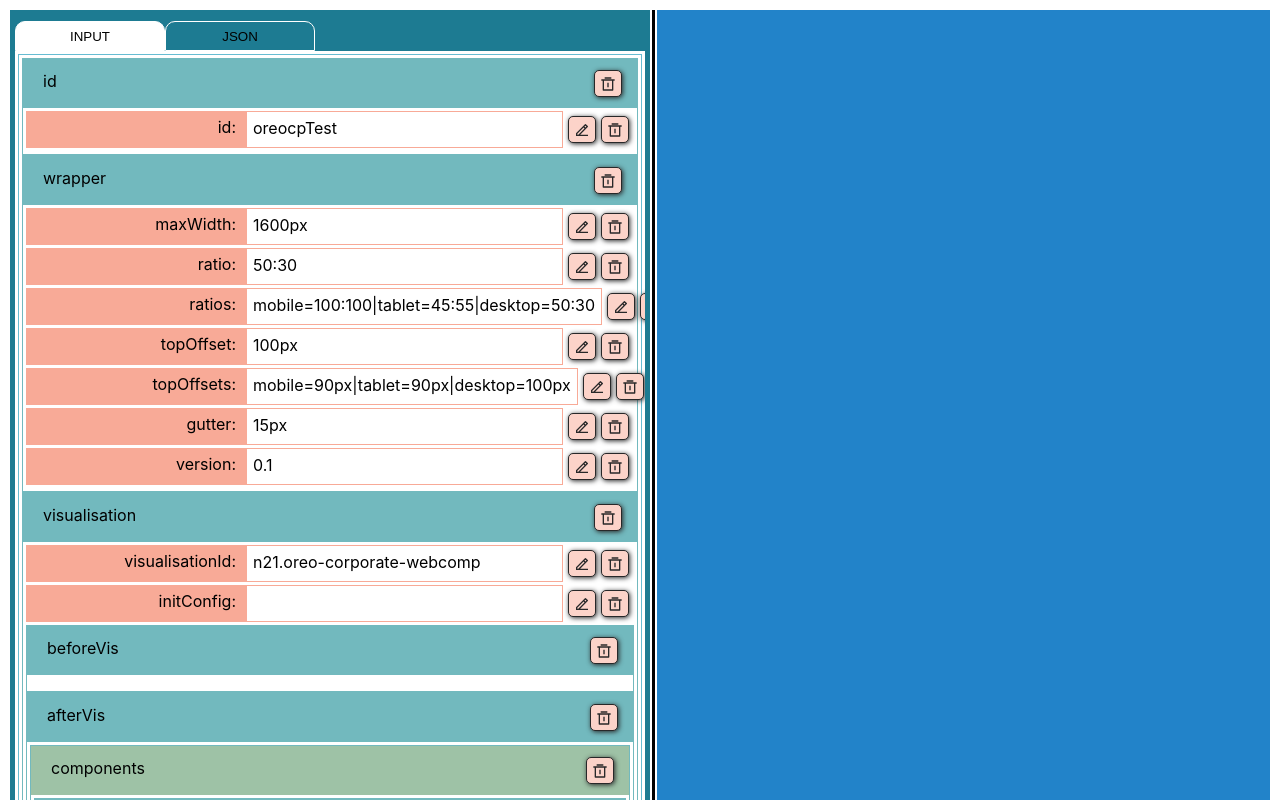
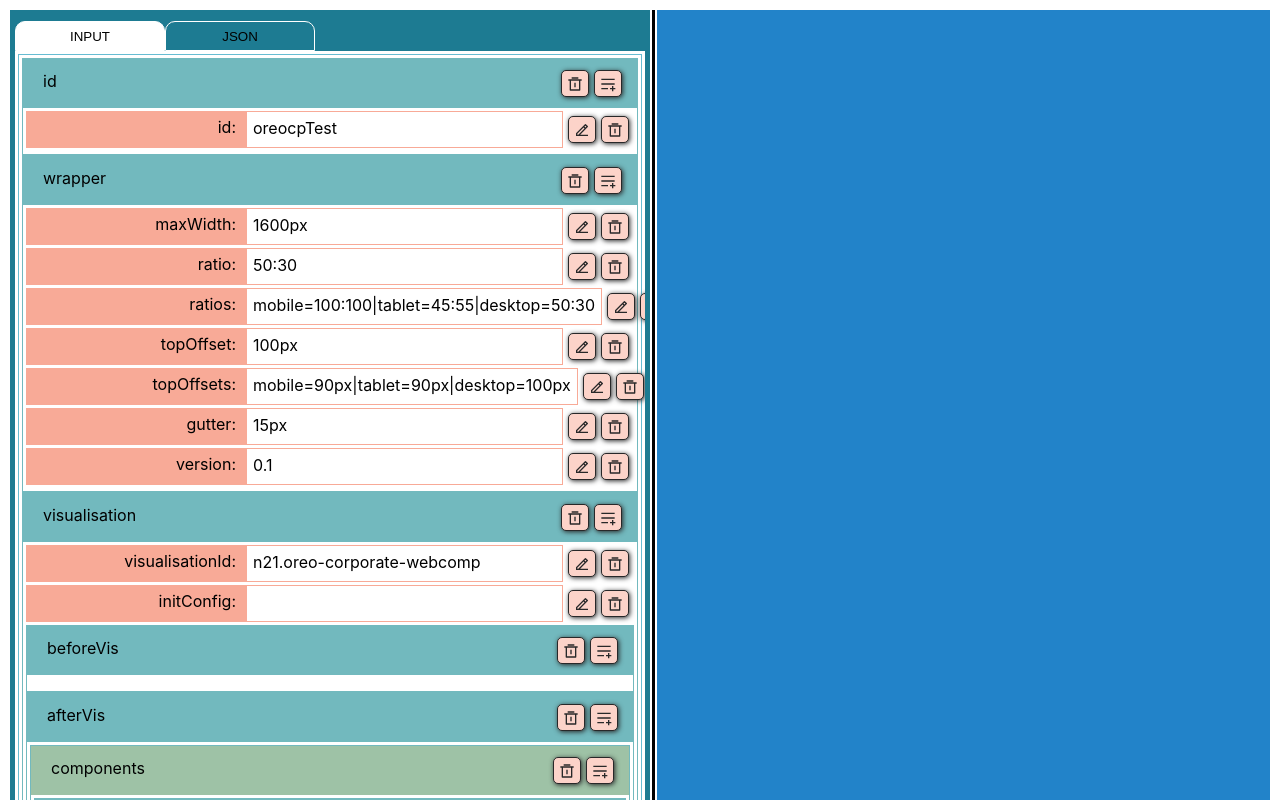
Before and after one commit to Doogma/json-editor-project-ben, a React (Create React App) app: page / in a window 1280 px wide. Shown: the top 800 px of the page. Built offline with nearby package versions, Linux system fonts and the light colour scheme; the HTML template or start-up script is replaced by a standard one.

Commit message:
started add feature

```diff
--- a/src/AppComponents/LeftColumn/MainLeftComponents/MainInputComponents/Icons.js
+++ b/src/AppComponents/LeftColumn/MainLeftComponents/MainInputComponents/Icons.js
@@ -1,6 +1,6 @@
 import styled from 'styled-components/macro';
 
-import { RiEdit2Line, RiDeleteBin4Line, RiCheckFill, RiSaveLine } from 'react-icons/ri';
+import { RiEdit2Line, RiDeleteBin4Line, RiCheckFill, RiSaveLine, RiPlayListAddFill } from 'react-icons/ri';
 
 export const IconsContainer = styled.div`
   display: flex;
@@ -43,7 +43,7 @@ export const DeleteIcon = () => {
 
 export const CheckIcon = () => {
   return (
-    <IconContainer isWhite={false}>
+    <IconContainer>
       <RiCheckFill />
     </IconContainer>
   );
@@ -51,8 +51,16 @@ export const CheckIcon = () => {
 
 export const SaveIcon = () => {
   return (
-    <IconContainer isWhite={false}>
+    <IconContainer>
       <RiSaveLine />
     </IconContainer>
   );
 };
+
+export function AddData() {
+  return (
+    <IconContainer>
+      <RiPlayListAddFill />
+    </IconContainer>
+  );
+}
--- a/src/AppComponents/LeftColumn/MainLeftComponents/MainInputComponents/ObjectContainer.js
+++ b/src/AppComponents/LeftColumn/MainLeftComponents/MainInputComponents/ObjectContainer.js
@@ -1,11 +1,13 @@
-import React from 'react';
+import React, { useState } from 'react';
 
 import StringContainer from './StringContainer';
 
 import { ObjectBox, ObjectHead, ObjectHeadText, ObjectBody } from './MainInputComponents.styled';
-import { IconsContainer, DeleteIcon } from './Icons';
+import { IconsContainer, DeleteIcon, AddData } from './Icons';
 
 function ObjectContainer({ name, value, isArray, reference, onInputChange, onInputDelete }) {
+  const [isAdd, setIsAdd] = useState(false);
+
   return (
     <ObjectBox>
       <ObjectHead isArray={isArray}>
@@ -13,6 +15,9 @@ function ObjectContainer({ name, value, isArray, reference, onInputChange, onInp
         <IconsContainer>
           <div onClick={() => onInputDelete(reference + '♣' + name)}>
             <DeleteIcon />
+          </div>
+          <div onClick={() => setIsAdd(true)}>
+            <AddData />
           </div>
         </IconsContainer>
       </ObjectHead>
@@ -29,6 +34,7 @@ function ObjectContainer({ name, value, isArray, reference, onInputChange, onInp
                 </div>
               );
             })}
+            {isAdd && <StringContainer name={'I am goot!'} value={'I am not groot'} />}
           </>
         )}
         {typeof value === 'string' && <StringContainer name={name} value={value} onInputDelete={onInputDelete} />}
```
